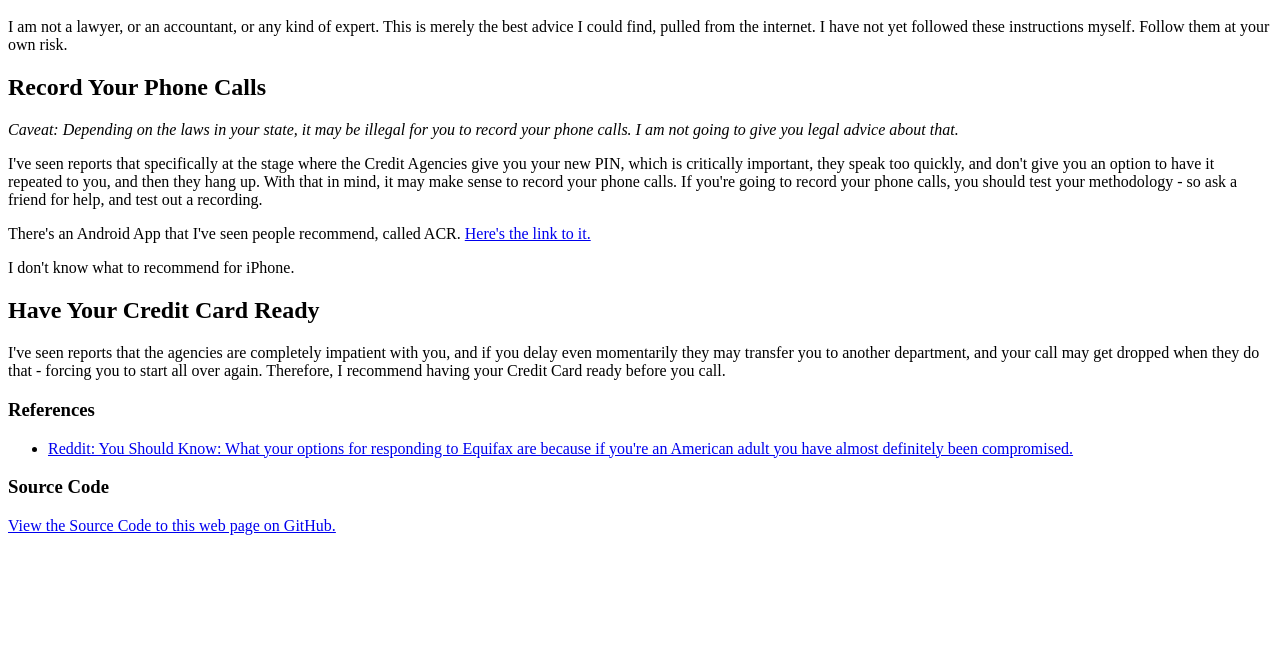
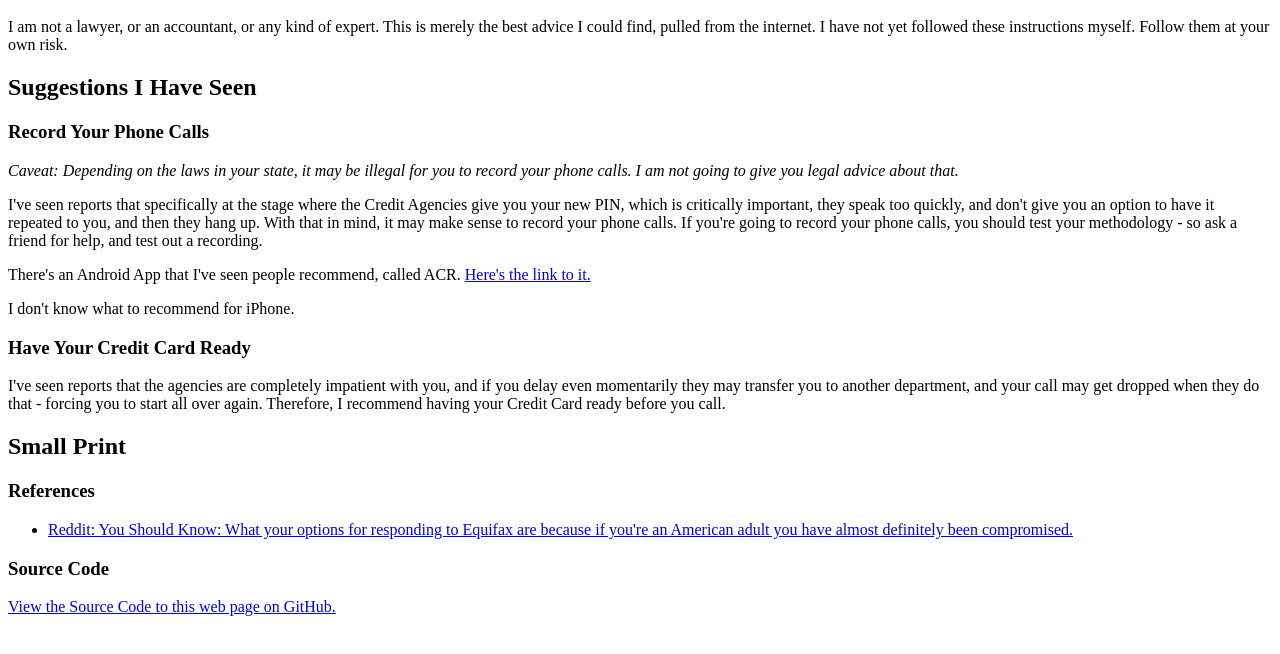
Before and after one commit to MattCruikshank/CreditFreeze, a plain HTML site: page index.html in a window 1280 px wide. Shown: the part 48-702 px from the top of the page. Drawn offline with Linux system fonts and the light colour scheme.

Commit message:
Headings

```diff
--- a/index.html
+++ b/index.html
@@ -9,7 +9,8 @@
       pulled from the internet.  I have not yet followed these instructions myself.  Follow them at your own
       risk.
     </p>
-    <h2>Record Your Phone Calls</h2>
+    <h2>Suggestions I Have Seen</h2>
+    <h3>Record Your Phone Calls</h3>
       <p>
         <i>Caveat: Depending on the laws in your state, it may be illegal for you to record your phone calls.  I am not going
         to give you legal advice about that.</i>
@@ -27,12 +28,13 @@
       <p>
         I don't know what to recommend for iPhone.
       </p>
-    <h2>Have Your Credit Card Ready</h2>
+    <h3>Have Your Credit Card Ready</h3>
       <p>
         I've seen reports that the agencies are completely impatient with you, and if you delay even momentarily
         they may transfer you to another department, and your call may get dropped when they do that - forcing you
         to start all over again.  Therefore, I recommend having your Credit Card ready before you call.
       </p>
+    <h2>Small Print</h2>
     <h3>References</h3>
     <ul>
       <li>
```
